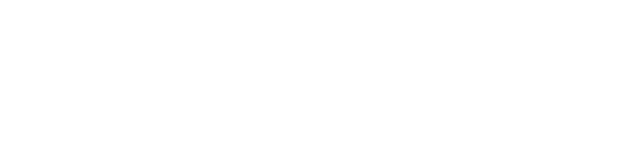
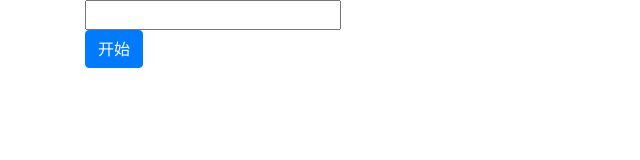
Before and after one commit to iazrael/iGuess, a plain HTML site: page index.html in a window 1280 px wide. Shown: the whole page, without its empty margins (0-640 px from the left). Drawn offline with nearby package versions, Linux system fonts and the light colour scheme.

Commit message:
test
Signed-off-by: nick <lianghuwang@gmail.com>

```diff
--- a/index.html
+++ b/index.html
@@ -4,23 +4,32 @@
     <meta http-equiv="content-type" content="text/html; charset=utf-8" />
     <title>iGuess</title>
     <link rel="stylesheet" type="text/css" href="style/style.css">
+    <link href="bootstrap/css/bootstrap.css" rel="stylesheet">
+    <link href="bootstrap/css/bootstrap-responsive.css" rel="stylesheet">
 </head>
+
 <body>
 
-<div id="wrapper" class="wrapper">
+<div id="mainContainer" class="container">
+    <div  id="startModuler" >
+    	<div id="center"> <input id="url"></input></div>
+    	<div> <button class="btn btn-primary" href="#">开始</button></div>
+    	<div id="joinUser"></div>
 
+    </div>
 </div>
+
 
 <script id="templateDemo1" type="text/plain" >
     <% for(var i = 0, item; item = list[i]; i++) { %>
         <div><%=item.id%></div>
     <% }   %>
+
 </script>
 
 <script src="js/ztool.all.js" ></script>
 <script src="js/jquery.js" ></script>
 <script src="js/jquery.websocket.js" ></script>
-
 <script src="js/iguess.index.js" ></script>
 <script src="js/iguess.socket.js" ></script>
 <script src="js/iguess.ui.js" ></script>
--- a/style/style.css
+++ b/style/style.css
@@ -0,0 +1,2 @@
+
+#center { MARGIN-RIGHT: auto; MARGIN-LEFT: auto; }
```
